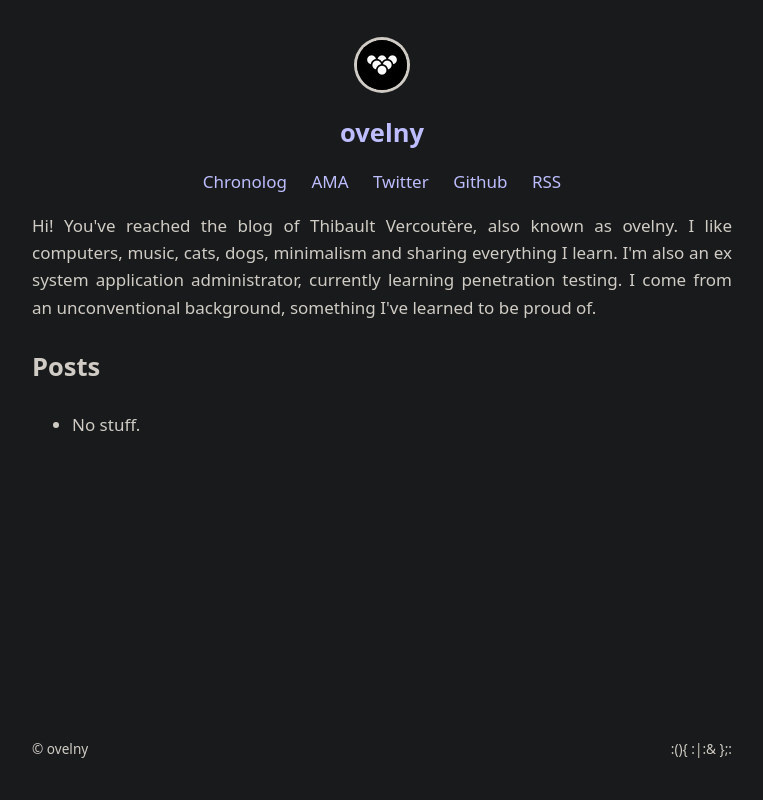
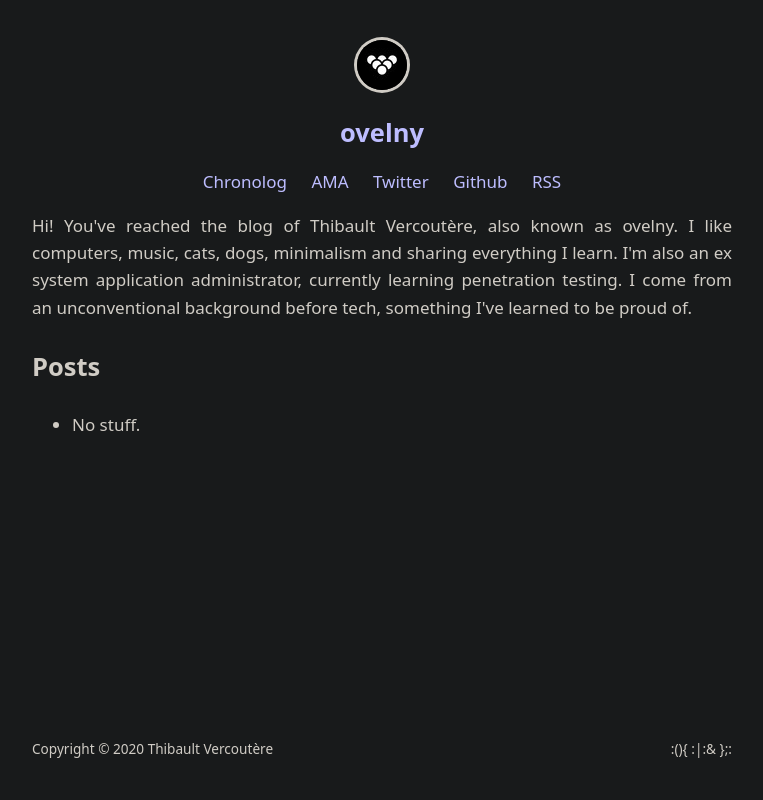
Before and after one commit to Ovelny/ovelblog, a Flask app: page / in a window 1280 px wide. Shown: the whole page, without its empty margins (258-1021 px from the left). Run offline with Flask 2, Linux system fonts and the light colour scheme.

Commit message:
cname, robots.txt, footer, meta tags, readme and config.py domain changes

```diff
--- a/app.py
+++ b/app.py
@@ -4,7 +4,7 @@ import os
 import sys
 from flask_frozen import Freezer
 from flask_flatpages import FlatPages, pygments_style_defs
-from flask import Flask, render_template, make_response, send_from_directory
+from flask import Flask, render_template, make_response
 
 app = Flask(__name__)
 app.config.from_pyfile("config.py")
@@ -55,7 +55,7 @@ def feed():
     sorted_posts = sorted_by_date(pages)
     template = render_template("atom.xml", pages=sorted_posts)
     response = make_response(template)
-    response.headers["Content-Type"] = "text/xml"
+    response.headers["Content-Type"] = "application/xml"
     return response
 
 
--- a/blog/easy-tunneling-with-sshuttle/index.html
+++ b/blog/easy-tunneling-with-sshuttle/index.html
@@ -6,7 +6,7 @@
     <meta name="viewport" content="width=device-width, initial-scale=1" />
     <meta
       name="description"
-      content="ovelny - Learning Infosec, hacking things, CTFs and various notes"
+      content="ovelny - Personal notes on learning infosec, penetration testing, programming and others"
     />
     <link rel="shortcut icon" type="image/x-icon" href="/favicon.ico" />
     <link rel=stylesheet type=text/css href="/static/dead-simple.min.css">
@@ -288,7 +288,7 @@ sshuttle --method<span class="o">=</span>tproxy <span class="se">\</span>
 
     </main>
     <footer id="footer">
-      <div class="footer-section">© ovelny</div>
+      <div class="footer-section">Copyright © 2020 Thibault Vercoutère</div>
       <div class="footer-section">:(){ :|:& };:</div>
     </footer>
     <script src="/static/bottom-footer.min.js"></script>
--- a/chronolog.html
+++ b/chronolog.html
@@ -6,7 +6,7 @@
     <meta name="viewport" content="width=device-width, initial-scale=1" />
     <meta
       name="description"
-      content="ovelny - Learning Infosec, hacking things, CTFs and various notes"
+      content="ovelny - Personal notes on learning infosec, penetration testing, programming and others"
     />
     <link rel="shortcut icon" type="image/x-icon" href="/favicon.ico" />
     <link rel=stylesheet type=text/css href="/static/dead-simple.min.css">
@@ -91,7 +91,7 @@
 
     </main>
     <footer id="footer">
-      <div class="footer-section">© ovelny</div>
+      <div class="footer-section">Copyright © 2020 Thibault Vercoutère</div>
       <div class="footer-section">:(){ :|:& };:</div>
     </footer>
     <script src="/static/bottom-footer.min.js"></script>
--- a/config.py
+++ b/config.py
@@ -15,7 +15,7 @@ HERE: str = os.path.dirname(os.path.abspath(__file__))
 # :::| freezer config |:::
 FREEZER_DESTINATION: str = HERE
 FREEZER_REMOVE_EXTRA_FILES: bool = False
-FREEZER_BASE_URL: str = "https://ovelny.xyz"
+FREEZER_BASE_URL: str = "https://ovelny.sh"
 
 # :::| flatpages config |:::
 DEBUG: bool = True
--- a/index.html
+++ b/index.html
@@ -6,7 +6,7 @@
     <meta name="viewport" content="width=device-width, initial-scale=1" />
     <meta
       name="description"
-      content="ovelny - Learning Infosec, hacking things, CTFs and various notes"
+      content="ovelny - Personal notes on learning infosec, penetration testing, programming and others"
     />
     <link rel="shortcut icon" type="image/x-icon" href="/favicon.ico" />
     <link rel=stylesheet type=text/css href="/static/dead-simple.min.css">
@@ -63,7 +63,7 @@
   Hi! You've reached the blog of Thibault Vercoutère, also known as ovelny. I like computers, music,
   cats, dogs, minimalism and sharing everything I learn. I'm also an ex system application
   administrator, currently learning penetration testing. I come from an unconventional
-  background, something I've learned to be proud of.
+  background before tech, something I've learned to be proud of.
 </p>
 <h2>Posts</h2>
 <ul>
@@ -77,7 +77,7 @@
 
     </main>
     <footer id="footer">
-      <div class="footer-section">© ovelny</div>
+      <div class="footer-section">Copyright © 2020 Thibault Vercoutère</div>
       <div class="footer-section">:(){ :|:& };:</div>
     </footer>
     <script src="/static/bottom-footer.min.js"></script>
--- /dev/null
+++ b/robots.txt
@@ -0,0 +1,2 @@
+User-agent: *
+Disallow:
--- a/static/dead-simple.css
+++ b/static/dead-simple.css
@@ -56,6 +56,7 @@ img.logo {
 .chronolog {
   border-style: dashed;
   border-width: 0px 0px 1px 0px;
+  text-align: left;
 }
 
 code,
--- a/static/dead-simple.min.css
+++ b/static/dead-simple.min.css
@@ -1 +1 @@
-body{margin:40px auto;max-width:700px;line-height:1.6;font-family:system-ui,-apple-system,BlinkMacSystemFont,"Segoe UI",Roboto,Ubuntu,"Helvetica Neue",Oxygen,Cantarell,sans-serif;-webkit-font-smoothing:antialiased;-moz-osx-font-smoothing:grayscale;font-size:17px;text-align:justify;color:#d0ccc5;padding:0 10px;background-color:#181a1b}.chronolog-header,h1,h2,h3{line-height:1.2;margin:30px 0}a{text-decoration:none}a:link{color:#bdbdff}a:visited{color:#b987e8}header{text-align:center}header>section>h2{margin:20px 0}.chronolog-title{display:inline}nav>a{margin:0 10px}img.logo{border-radius:50%;box-shadow:0 0 0 3px #d0ccc5}.chronolog{border-style:dashed;border-width:0 0 1px 0}.chronolog-date,code{font-weight:700}code,kbd,pre,samp{overflow:auto;scrollbar-color:#2a2c2e #181a1b}.codehilite{padding:1px 10px;margin:32px 0}footer{align-items:stretch;display:flex;flex-wrap:wrap;justify-content:space-between;max-width:inherit}footer .footer-section{font-size:.8em;align-items:center;display:flex;flex:1 0 0}footer .footer-section:not(:first-child):last-child{justify-content:flex-end}
+body{margin:40px auto;max-width:700px;line-height:1.6;font-family:system-ui,-apple-system,BlinkMacSystemFont,"Segoe UI",Roboto,Ubuntu,"Helvetica Neue",Oxygen,Cantarell,sans-serif;-webkit-font-smoothing:antialiased;-moz-osx-font-smoothing:grayscale;font-size:17px;text-align:justify;color:#d0ccc5;padding:0 10px;background-color:#181a1b}.chronolog-header,h1,h2,h3{line-height:1.2;margin:30px 0}a{text-decoration:none}a:link{color:#bdbdff}a:visited{color:#b987e8}header{text-align:center}header>section>h2{margin:20px 0}.chronolog-title{display:inline}nav>a{margin:0 10px}img.logo{border-radius:50%;box-shadow:0 0 0 3px #d0ccc5}.chronolog{border-style:dashed;border-width:0 0 1px 0;text-align:left}.chronolog-date,code{font-weight:700}code,kbd,pre,samp{overflow:auto;scrollbar-color:#2a2c2e #181a1b}.codehilite{padding:1px 10px;margin:32px 0}footer{align-items:stretch;display:flex;flex-wrap:wrap;justify-content:space-between;max-width:inherit}footer .footer-section{font-size:.8em;align-items:center;display:flex;flex:1 0 0}footer .footer-section:not(:first-child):last-child{justify-content:flex-end}
--- a/templates/base.html
+++ b/templates/base.html
@@ -6,7 +6,7 @@
     <meta name="viewport" content="width=device-width, initial-scale=1" />
     <meta
       name="description"
-      content="ovelny - Learning Infosec, hacking things, CTFs and various notes"
+      content="ovelny - Personal notes on learning infosec, penetration testing, programming and others"
     />
     <link rel="shortcut icon" type="image/x-icon" href="/favicon.ico" />
     <link rel=stylesheet type=text/css href="{{ url_for('static',
@@ -64,7 +64,7 @@
       {% endblock content %}
     </main>
     <footer id="footer">
-      <div class="footer-section">© ovelny</div>
+      <div class="footer-section">Copyright © 2020 Thibault Vercoutère</div>
       <div class="footer-section">:(){ :|:& };:</div>
     </footer>
     <script src="{{ url_for('static', filename='bottom-footer.min.js') }}"></script>
--- a/templates/index.html
+++ b/templates/index.html
@@ -3,7 +3,7 @@
   Hi! You've reached the blog of Thibault Vercoutère, also known as ovelny. I like computers, music,
   cats, dogs, minimalism and sharing everything I learn. I'm also an ex system application
   administrator, currently learning penetration testing. I come from an unconventional
-  background, something I've learned to be proud of.
+  background before tech, something I've learned to be proud of.
 </p>
 <h2>Posts</h2>
 <ul>
```
Also changed, not shown: atom.xml (+7 -7 lines), readme.md, 1 other file.
